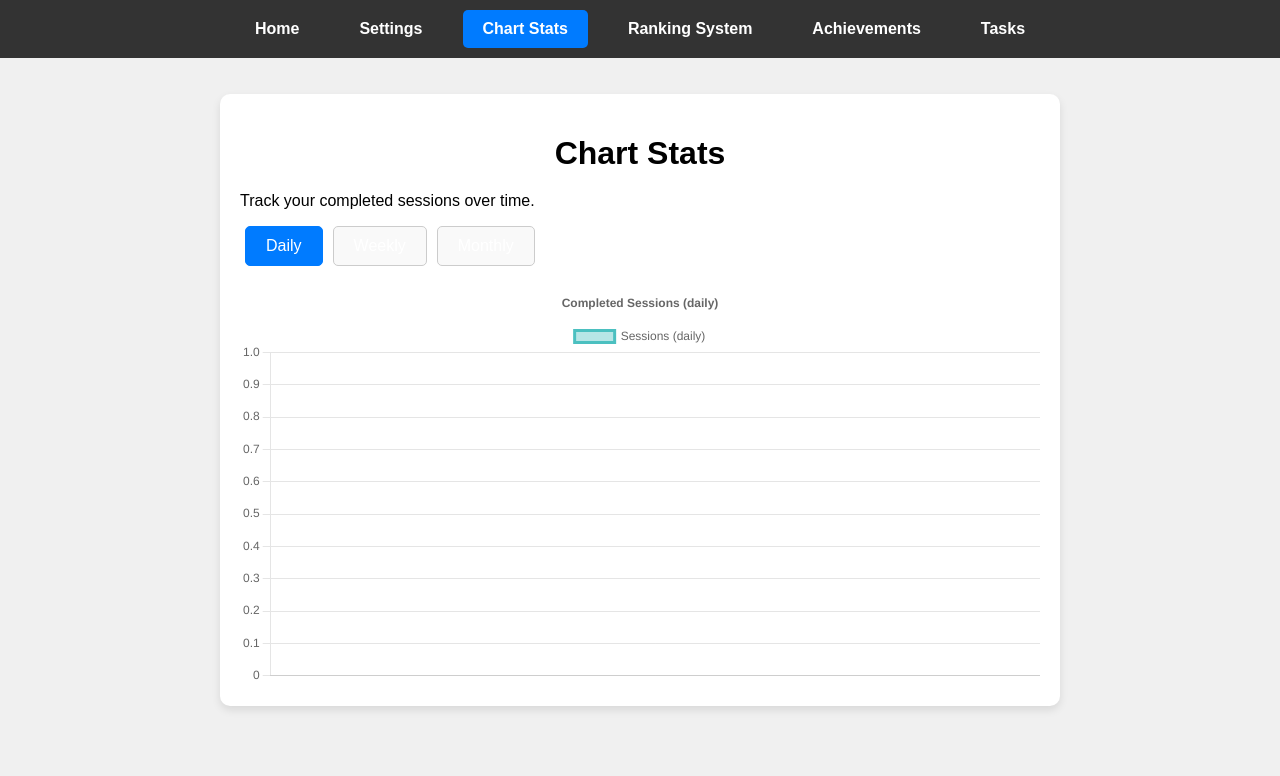
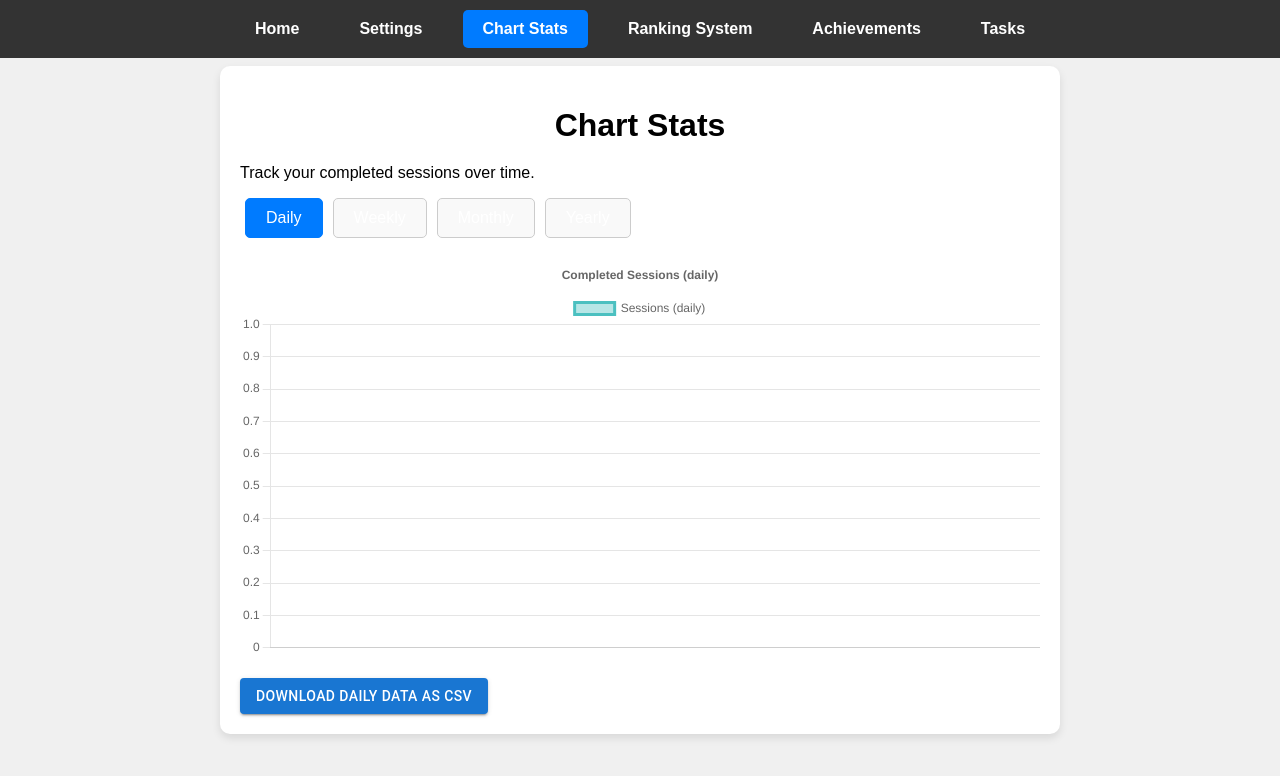
Before and after one commit to KeithG-stack/Time-Time, a React (Vite) app: page /chart-stats in a window 1280 px wide. Shown: the top 776 px of the page. Built offline with nearby package versions, Linux system fonts and the light colour scheme.

Commit message:
downloadable stats

```diff
--- a/src/dashboard/ChatStats.jsx
+++ b/src/dashboard/ChatStats.jsx
@@ -1,15 +1,15 @@
 import React, { useState } from "react";
 import CompletedSessionsChart from "../dashboard/CompleteSessionsChart";
-import Navbar from "../settings/Navbar"; // Import the Navbar component
-import styles from "../settings/PageLayout.module.css"; // Import shared layout styles
-import chartStyles from "./ChatStats.module.css"; // Import chart-specific styles
+import Navbar from "../settings/Navbar";
+import styles from "../settings/PageLayout.module.css";
+import chartStyles from "./ChatStats.module.css";
 
 const ChartStats = ({ sessions }) => {
     const [view, setView] = useState("daily");
 
     return (
         <>
-            <Navbar /> {/* Include the Navbar */}
+            <Navbar />
             <div className={styles.pageContainer}>
                 <div className={styles.pageContent}>
                     <h1 className={styles.pageTitle}>Chart Stats</h1>
@@ -35,6 +35,12 @@ const ChartStats = ({ sessions }) => {
                         >
                             Monthly
                         </button>
+                        <button
+                            className={`${chartStyles.button} ${view === "yearly" ? chartStyles.active : ""}`}
+                            onClick={() => setView("yearly")}
+                        >
+                            Yearly
+                        </button>
                     </div>
 
                     {/* Chart */}
--- a/src/dashboard/CompleteSessionsChart.jsx
+++ b/src/dashboard/CompleteSessionsChart.jsx
@@ -1,6 +1,7 @@
 import React from 'react';
 import { Line } from 'react-chartjs-2';
 import { Chart as ChartJS, CategoryScale, LinearScale, PointElement, LineElement, Title, Tooltip, Legend } from 'chart.js';
+import { Button } from '@mui/material'; // Or your preferred UI library
 
 ChartJS.register(CategoryScale, LinearScale, PointElement, LineElement, Title, Tooltip, Legend);
 
@@ -9,7 +10,7 @@ const CompletedSessionsChart = ({ sessions, view }) => {
     const groupSessionsByView = (sessions, view) => {
         const grouped = {};
         sessions.forEach((session) => {
-            const date = new Date(session.startTime);
+            const date = new Date(session.startTime || session.dateTime); // Handle both properties
             let key;
             if (view === 'daily') {
                 key = date.toLocaleDateString(); // Group by day
@@ -18,6 +19,8 @@ const CompletedSessionsChart = ({ sessions, view }) => {
                 key = weekStart.toLocaleDateString();
             } else if (view === 'monthly') {
                 key = `${date.getMonth() + 1}/${date.getFullYear()}`; // Group by month
+            } else if (view === 'yearly') {
+                key = date.getFullYear().toString(); // Group by year
             }
             grouped[key] = (grouped[key] || 0) + 1;
         });
@@ -54,7 +57,36 @@ const CompletedSessionsChart = ({ sessions, view }) => {
         },
     };
 
-    return <Line data={data} options={options} />;
+    const handleDownloadChartData = () => {
+        // Prepare CSV content
+        const csvContent = [
+            ['Date', 'Sessions'],
+            ...labels.map((label, index) => [label, dataPoints[index]])
+        ].map(e => e.join(',')).join('\n');
+
+        // Create download link
+        const blob = new Blob([csvContent], { type: 'text/csv;charset=utf-8;' });
+        const url = URL.createObjectURL(blob);
+        const link = document.createElement('a');
+        link.href = url;
+        link.setAttribute('download', `sessions_${view}_data.csv`);
+        document.body.appendChild(link);
+        link.click();
+        document.body.removeChild(link);
+    };
+
+    return (
+        <div>
+            <Line data={data} options={options} />
+            <Button
+                variant="contained"
+                onClick={handleDownloadChartData}
+                style={{ marginTop: '20px' }}
+            >
+                Download {view} Data as CSV
+            </Button>
+        </div>
+    );
 };
 
 export default CompletedSessionsChart;
```
